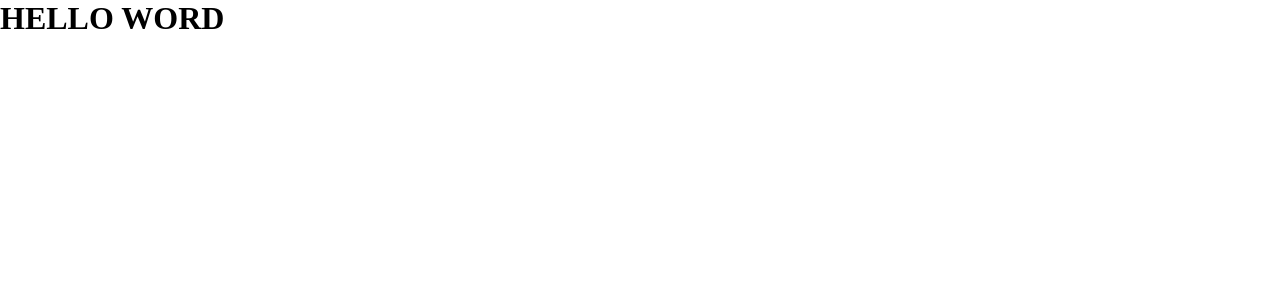
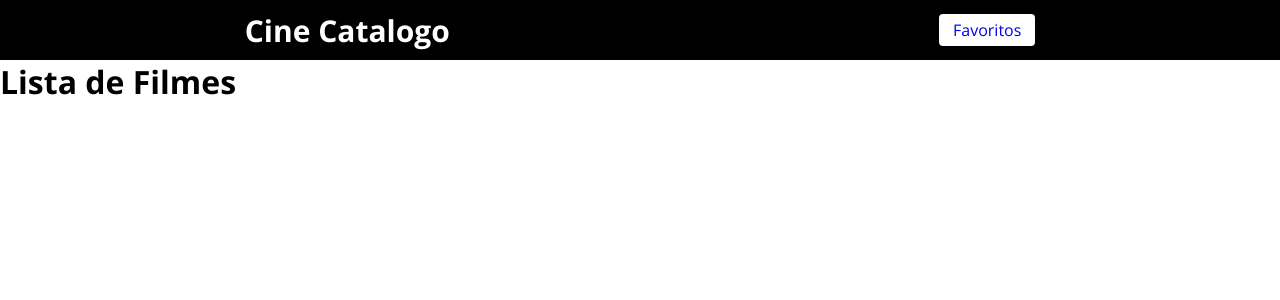
Before and after one commit to NeillonWork/cine-catalogo, a React (Create React App) app: page /filme/1 in a window 1280 px wide. Shown: the top 300 px of the page. Built offline with nearby package versions, Linux system fonts and the light colour scheme.

Commit message:
adicionado Service para consumo da api

```diff
--- a/package.json
+++ b/package.json
@@ -8,6 +8,7 @@
     "@testing-library/user-event": "^13.5.0",
     "react": "^18.2.0",
     "react-dom": "^18.2.0",
+    "react-router-dom": "^6.22.3",
     "react-scripts": "5.0.1",
     "web-vitals": "^2.1.4"
   },
--- a/public/index.html
+++ b/public/index.html
@@ -10,34 +10,20 @@
       content="Web site created using create-react-app"
     />
     <link rel="apple-touch-icon" href="%PUBLIC_URL%/logo192.png" />
-    <!--
-      manifest.json provides metadata used when your web app is installed on a
-      user's mobile device or desktop. See https://developers.google.com/web/fundamentals/web-app-manifest/
-    -->
     <link rel="manifest" href="%PUBLIC_URL%/manifest.json" />
-    <!--
-      Notice the use of %PUBLIC_URL% in the tags above.
-      It will be replaced with the URL of the `public` folder during the build.
-      Only files inside the `public` folder can be referenced from the HTML.
 
-      Unlike "/favicon.ico" or "favicon.ico", "%PUBLIC_URL%/favicon.ico" will
-      work correctly both with client-side routing and a non-root public URL.
-      Learn how to configure a non-root public URL by running `npm run build`.
-    -->
+    <!--FONTES-->
+    <link rel="preconnect" href="https://fonts.googleapis.com" />
+    <link rel="preconnect" href="https://fonts.gstatic.com" crossorigin />
+    <link
+      href="https://fonts.googleapis.com/css2?family=Open+Sans:ital,wght@0,300..800;1,300..800&display=swap"
+      rel="stylesheet"
+    />
+
     <title>React App</title>
   </head>
   <body>
     <noscript>You need to enable JavaScript to run this app.</noscript>
     <div id="root"></div>
-    <!--
-      This HTML file is a template.
-      If you open it directly in the browser, you will see an empty page.
-
-      You can add webfonts, meta tags, or analytics to this file.
-      The build step will place the bundled scripts into the <body> tag.
-
-      To begin the development, run `npm start` or `yarn start`.
-      To create a production bundle, use `npm run build` or `yarn build`.
-    -->
   </body>
 </html>
--- a/src/App.js
+++ b/src/App.js
@@ -1,10 +1,13 @@
-function App(){
+import RoutesApp from "./routes";
+import './index.css';
 
-  return(
+function App() {
+  return (
     <div>
-      <h1> HELLO WORD</h1>
+      <RoutesApp />
+      <div className="app"></div>
     </div>
-  )
-};
+  );
+}
 
 export default App;
--- /dev/null
+++ b/src/components/Header/header.css
@@ -0,0 +1,23 @@
+header {
+  display: flex;
+  align-items: center;
+  justify-content: space-around;
+  width: 100%;
+  height: 60px;
+
+  background-color: #000000;
+}
+.logo {
+  text-decoration: none;
+  font-size: 30px;
+  cursor: pointer;
+  color: #ffffff;
+  font-weight: bold;
+}
+.favoritos {
+  text-decoration: none;
+  cursor: pointer;
+  background-color: #ffffff;
+  padding: 5px 14px;
+  border-radius: 4px;
+}
--- /dev/null
+++ b/src/components/Header/index.js
@@ -0,0 +1,17 @@
+import { Link } from "react-router-dom";
+import './header.css';
+
+function Header() {
+  return (
+    <header>
+      <Link className="logo" to="/">
+        Cine Catalogo
+      </Link>
+      <Link className="favoritos" to="/favoritos">
+        Favoritos
+      </Link>
+    </header>
+  );
+}
+
+export default Header;
--- a/src/index.css
+++ b/src/index.css
@@ -1,4 +1,16 @@
-*{
-  margin: 0px;
-  padding: 0px;
+* {
+  margin: 0;
+  padding: 0;
+  box-sizing: border-box;
 }
+body {
+  font-family: "Open Sans", sans-serif;
+  font-optical-sizing: auto;
+}
+.app {
+  display: flex;
+  width: 100%;
+  justify-content: center;
+  align-items: center;
+  flex-direction: column;
+}
--- a/src/index.js
+++ b/src/index.js
@@ -1,6 +1,5 @@
 import React from 'react';
 import ReactDOM from 'react-dom/client';
-import './index.css';
 import App from './App';
 
 
--- /dev/null
+++ b/src/pages/Filme/filme.js
@@ -0,0 +1,9 @@
+function Filme(){
+    return (
+        <div>
+            <h1>Lista de Filmes</h1>
+        </div>
+    )
+};
+
+export default Filme;
--- /dev/null
+++ b/src/pages/Home/index.js
@@ -0,0 +1,9 @@
+function Home() {
+  return (
+    <div>
+      <h2> Bem vindo a Home page !!!</h2>
+    </div>
+  );
+}
+
+export default Home;
--- /dev/null
+++ b/src/routes.js
@@ -0,0 +1,21 @@
+import { BrowserRouter, Routes, Route } from "react-router-dom";
+
+import Home from "./pages/Home";
+import Filme from "./pages/Filme/filme";
+import Header from "./components/Header";
+
+function RoutesApp() {
+  return (
+    <div>
+      <BrowserRouter>
+        <Header />
+        <Routes>
+          <Route path="/" element={<Home />} />
+          <Route path="/filme/:id" element={<Filme />} />
+        </Routes>
+      </BrowserRouter>
+    </div>
+  );
+}
+
+export default RoutesApp;
--- /dev/null
+++ b/src/services/api.js
@@ -0,0 +1,2 @@
+//Base da URL: https://api.themoviedb.org/3/
+//URL DA API: https://api.themoviedb.org/3/movie/now_playing?api_key=bd87ec7688f77cd16be1c6ecd91de7b2&language=pt-BR
```
Also changed, not shown: 1 other file (tests, documents, lock files or other folders).
